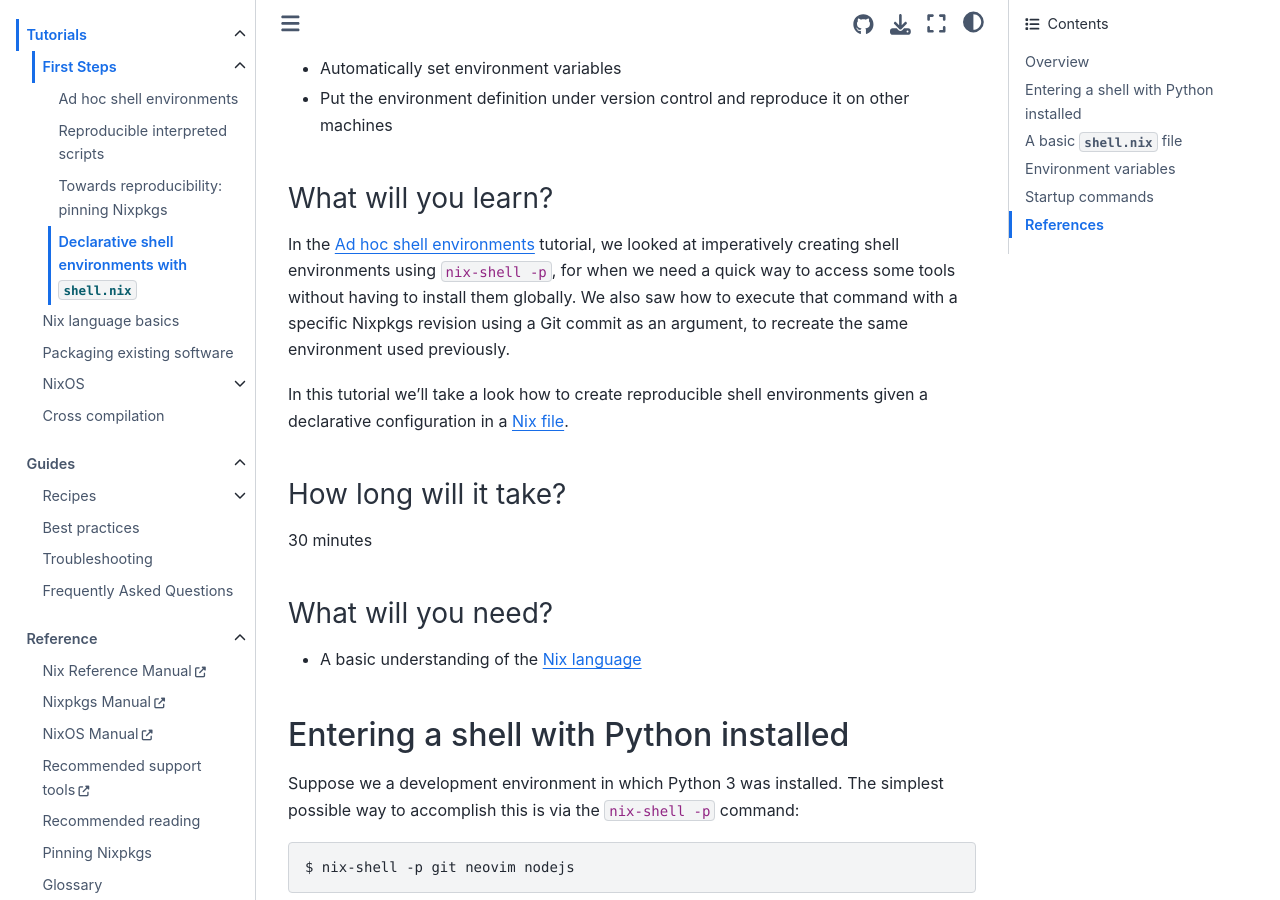
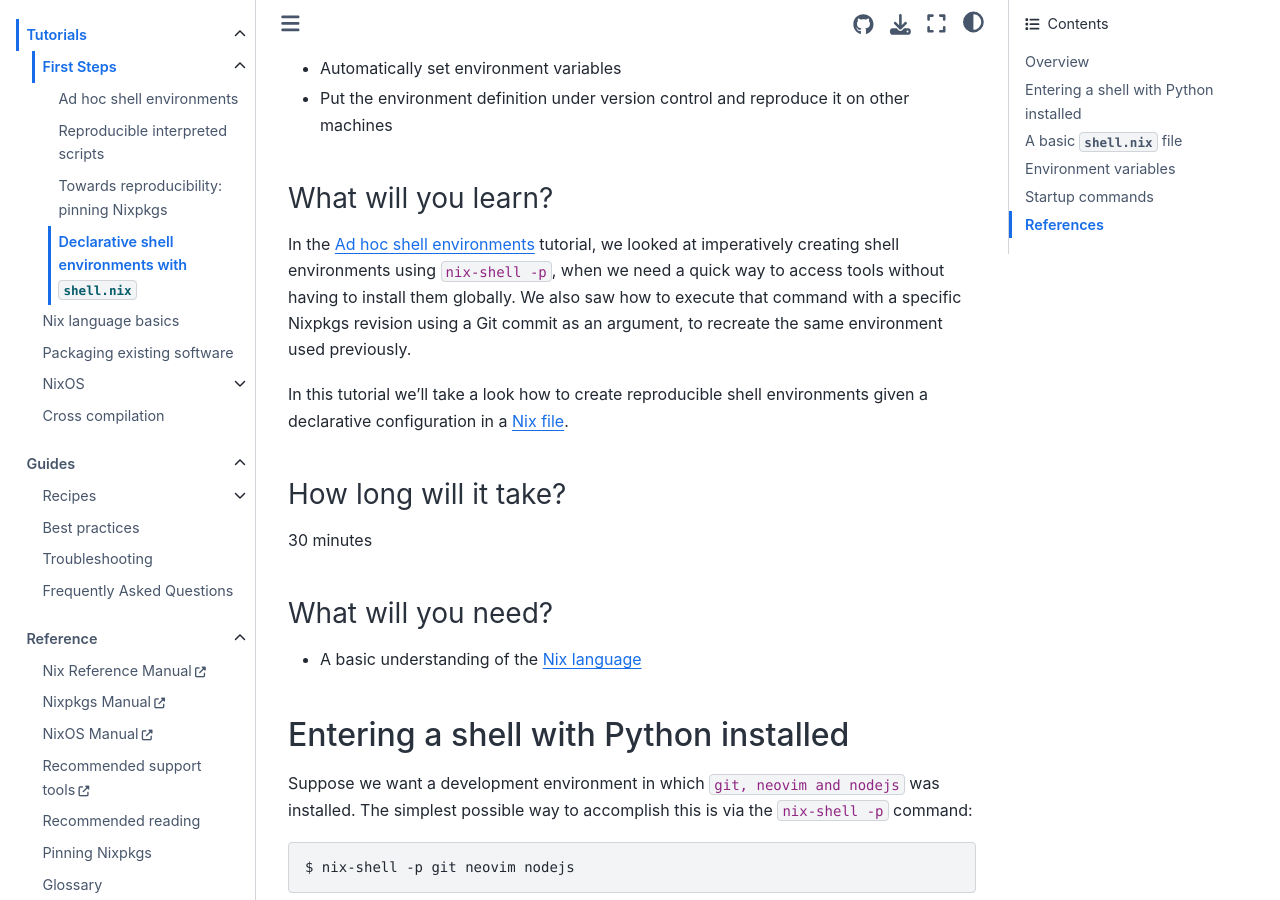
Before and after one commit to NixOS/nix.dev, a Sphinx documentation site: the page built from source/tutorials/first-steps/declarative-shell.md, in a window 1280 px wide and 900 px high, scrolled down 282 px. Built offline with Sphinx 7.4.7 and the Sphinx Book theme 1.1.4, drawn with Linux system fonts in a browser that asks for light colours.

Commit message:
updated the context for the installation script to match the example for steps outlined

````diff
--- a/source/tutorials/first-steps/declarative-shell.md
+++ b/source/tutorials/first-steps/declarative-shell.md
@@ -17,7 +17,7 @@
 
 ### What will you learn?
 
-In the {ref}`ad-hoc-envs` tutorial, we looked at imperatively creating shell environments using `nix-shell -p`, for when we need a quick way to access some tools without having to install them globally.
+In the {ref}`ad-hoc-envs` tutorial, we looked at imperatively creating shell environments using `nix-shell -p`, when we need a quick way to access tools without having to install them globally.
 We also saw how to execute that command with a specific Nixpkgs revision using a Git commit as an argument, to recreate the same environment used previously.
 
 In this tutorial we'll take a look how to create reproducible shell environments given a declarative configuration in a {term}`Nix file`.
@@ -32,7 +32,7 @@
 
 ## Entering a shell with Python installed
 
-Suppose we a development environment in which Python 3 was installed.
+Suppose we want a development environment in which `git, neovim and nodejs` was installed.
 The simplest possible way to accomplish this is via the `nix-shell -p` command:
 ```
 $ nix-shell -p git neovim nodejs
````
